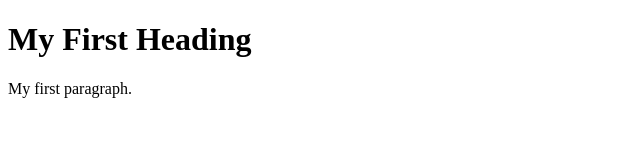
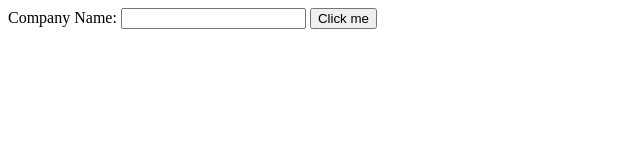
Before and after one commit to dmullen1994/SECdashboard, a plain HTML site: page index.html in a window 1280 px wide. Shown: the whole page, without its empty margins (0-640 px from the left). Drawn offline with Linux system fonts and the light colour scheme.

Commit message:
Update index.html

```diff
--- a/index.html
+++ b/index.html
@@ -2,8 +2,26 @@
 <html>
 <body>
 
-<h1>My First Heading</h1>
-<p>My first paragraph.</p>
+<label for="name">Company Name:</label>
+<input type="text" id="name" name="name">
+
+<button onclick="addCompany()">Click me</button>
+
+<script>
+  function addCompany() {
+    const companyName = document.getElementById("myText").value;
+    try {
+      const response = await fetch(https://sec-add-company-851674678802.us-east4.run.app);
+      if (!response.ok) {
+        throw new Error(`Reponse status: ${response.status}`);
+      }
+      const json = await response.json();
+      console.log(json);
+    } catch (error) {
+      console.error(error.message);
+    }
+  }
+</script>
 
 </body>
 </html>
```
